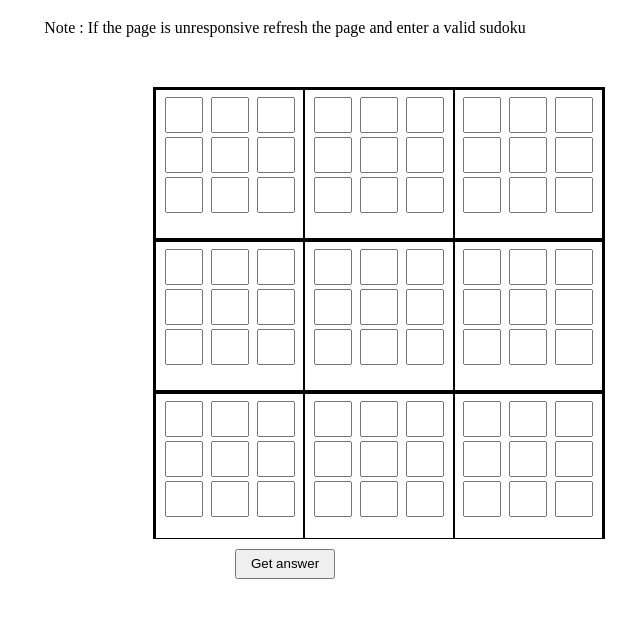
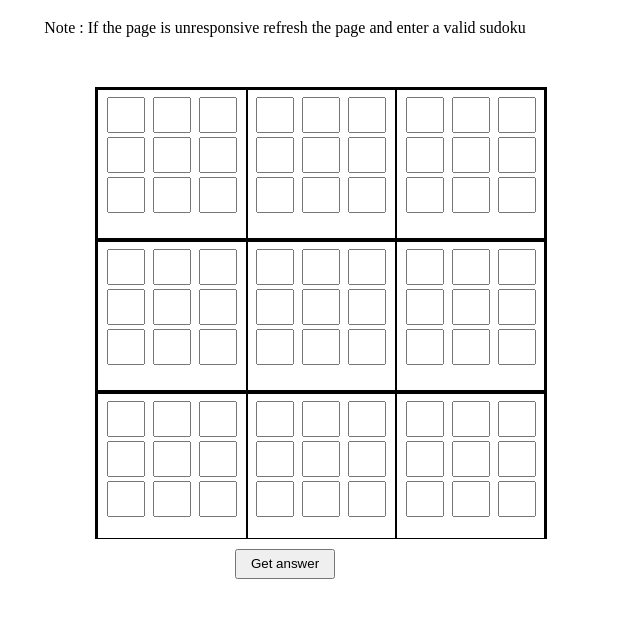
Before and after one commit to keerthi538/sudoku-solver, a plain HTML site: page index.html in a window 1280 px wide. Shown: the part 61-678 px from the top of the page, without its empty margins (355-995 px from the left). Drawn offline with Linux system fonts and the light colour scheme.

Commit message:
Update index.html

```diff
--- a/index.html
+++ b/index.html
@@ -11,7 +11,7 @@
             text-align: center;
         }
         #main-div{
-            margin-left: 500px;
+            margin-left: 35%;
             margin-top: 50px;
             overflow: hidden;
             width : 450px;
```
